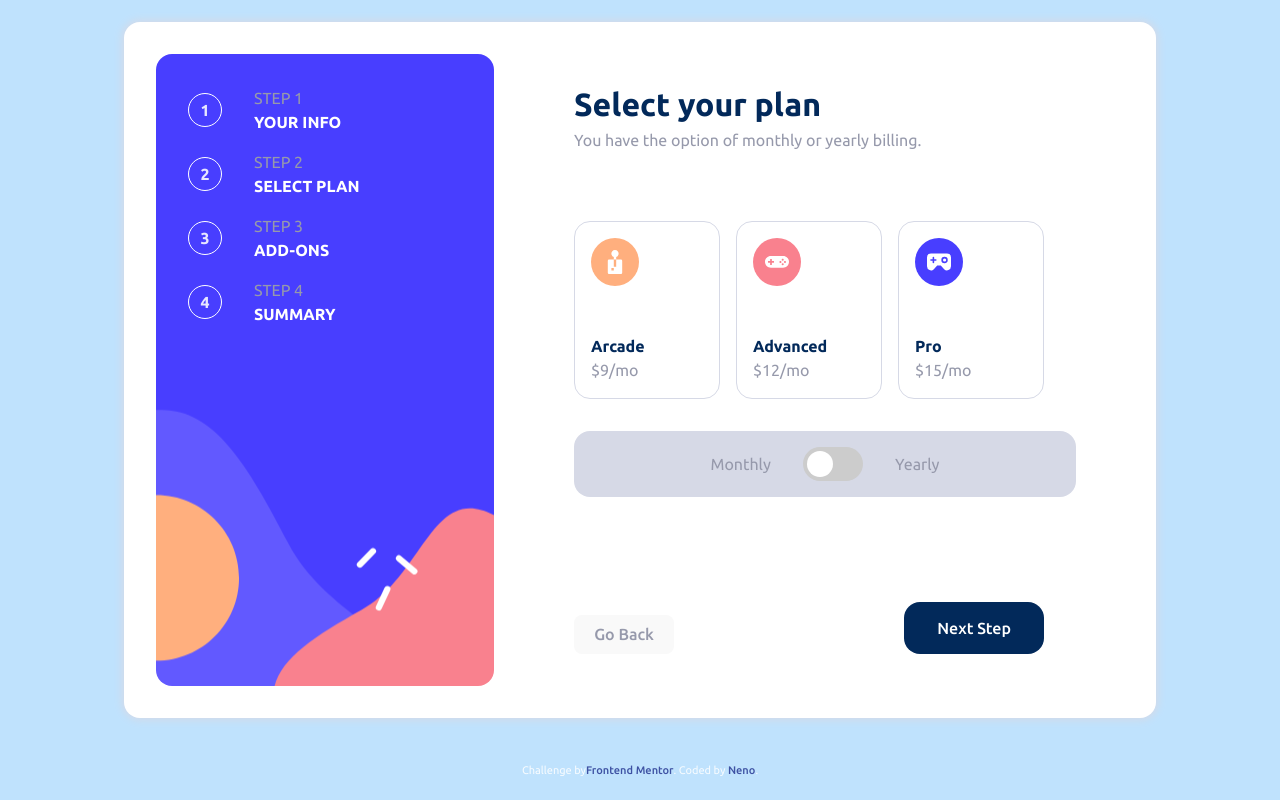
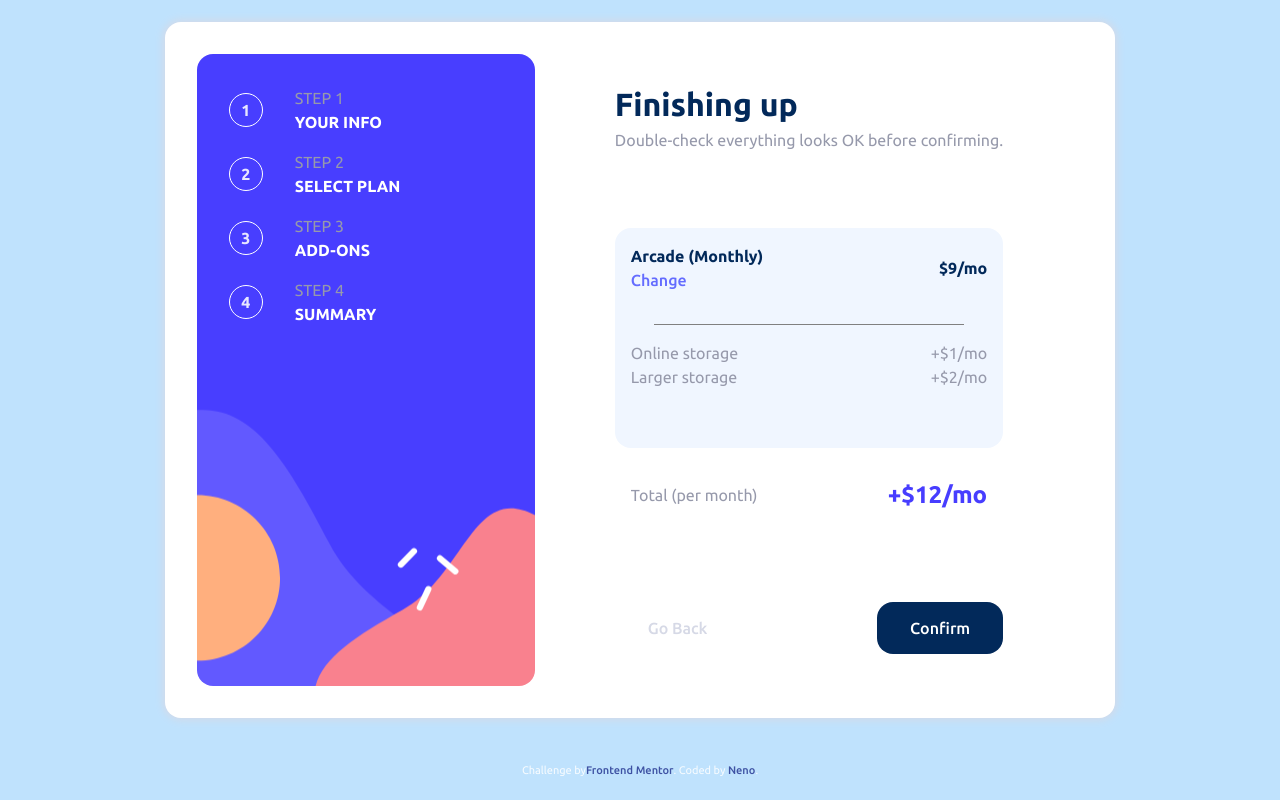
Before and after one commit to NenoPr/multi-step-form, a React (Vite) app: page / in a window 1280 px wide. Built offline with nearby package versions, Linux system fonts and the light colour scheme.

Commit message:
Completed the design for the last two steps in the form.

```diff
--- /dev/null
+++ b/components/AD_Form.jsx
@@ -0,0 +1,81 @@
+import { useState } from "react";
+import "/src/assets/stylesheets/stylesheet-addon.css";
+
+function AD_Form(props) {
+  const [formData, setFormData] = useState({ name: "", email: "", phone: "" });
+
+  const handleChange = (event) => {
+    const { name, value } = event.target;
+    setFormData((prevFormData) => ({ ...prevFormData, [name]: value }));
+  };
+
+  const handleSubmit = (event) => {
+    event.preventDefault();
+    alert(
+      `Name: ${formData.name}, Email: ${formData.email}, Phone Number: ${formData.phone}`
+    );
+  };
+
+  return (
+    <>
+      <div className="form-header-container">
+        <h2 className="form-header">Pick add-ons</h2>
+        <p className="form-desc">
+          Add-ons help enhance your gaming experience.
+        </p>
+      </div>
+      <div className="addon-container">
+        <div className="addon-selection">
+          <input
+            type="checkbox"
+            name="online-service"
+            id="online-service"
+            className="addon-checkbox"
+          />
+          <div className="addon-desc-container">
+            <div className="addon-name">Online service</div>
+            <div className="addon-desc">Access to multiplayer games</div>
+          </div>
+          <div className="addon-price">+$1/mo</div>
+        </div>
+        <div className="addon-selection">
+          <input
+            type="checkbox"
+            name="larger-storage"
+            id="larger-storage"
+            className="addon-checkbox"
+          />
+          <div className="addon-desc-container">
+            <div className="addon-name">Larger storage</div>
+            <div className="addon-desc">Extra 1TB of cloud save</div>
+          </div>
+          <div className="addon-price">+$2/mo</div>
+        </div>
+        <div className="addon-selection">
+          <input
+            type="checkbox"
+            name="customizable-profile"
+            id="customizable-profile"
+            className="addon-checkbox"
+          />
+          <div className="addon-desc-container">
+            <div className="addon-name">Customizable Profile</div>
+            <div className="addon-desc">Custom theme on your profile</div>
+          </div>
+          <div className="addon-price">+$2/mo</div>
+        </div>
+      </div>
+
+      <div className="form-buttons">
+        <button className="form-previous-step" onClick={handleSubmit}>
+          Go Back
+        </button>
+        <button className="form-next-step" onClick={handleSubmit}>
+          Next Step
+        </button>
+      </div>
+    </>
+  );
+}
+
+export default AD_Form;
--- a/components/Plan_Form.jsx
+++ b/components/Plan_Form.jsx
@@ -61,7 +61,7 @@ function Plan_Form(props) {
           </div>
         </div>
         <div className="plan-rate">
-          <div className="plan-rate-text">Monthly</div>
+          <div className="plan-rate-text plan-rate-text-selected">Monthly</div>
           <label className="switch" htmlFor="checkbox">
             <input type="checkbox" id="checkbox" />
             <div className="slider round"></div>
--- /dev/null
+++ b/components/SUM_Form.jsx
@@ -0,0 +1,64 @@
+import { useState } from "react";
+import "/src/assets/stylesheets/stylesheet-summary.css";
+
+function AD_Form(props) {
+  const [formData, setFormData] = useState({ name: "", email: "", phone: "" });
+
+  const handleChange = (event) => {
+    const { name, value } = event.target;
+    setFormData((prevFormData) => ({ ...prevFormData, [name]: value }));
+  };
+
+  const handleSubmit = (event) => {
+    event.preventDefault();
+    alert(
+      `Name: ${formData.name}, Email: ${formData.email}, Phone Number: ${formData.phone}`
+    );
+  };
+
+  return (
+    <>
+      <div className="form-header-container">
+        <h2 className="form-header">Finishing up</h2>
+        <p className="form-desc">
+          Double-check everything looks OK before confirming.
+        </p>
+      </div>
+      <div className="summary-container">
+        <div className="summary-plan-container">
+          <div className="summary-plan">
+            <div className="summary-plan-desc">Arcade (Monthly)</div>
+            <a href="">Change</a>
+          </div>
+          <div className="summary-pricing">$9/mo</div>
+        </div>
+        <div className="summary-line"></div>
+        <div className="summary-addons">
+          <div className="summary-service">
+            <div className="summary-service-plan">Online storage</div>
+            <div className="summary-service-price">+$1/mo</div>
+          </div>
+          <div className="summary-service">
+            <div className="summary-service-plan">Larger storage</div>
+            <div className="summary-service-price">+$2/mo</div>
+          </div>
+        </div>
+      </div>
+      <div className="summary-total-container">
+        <div className="summary-total-text">Total (per month)</div>
+        <div className="summary-total-price">+$12/mo</div>
+      </div>
+
+      <div className="form-buttons">
+        <button className="form-previous-step" onClick={handleSubmit}>
+          Go Back
+        </button>
+        <button className="form-confirm" onClick={handleSubmit}>
+          Confirm
+        </button>
+      </div>
+    </>
+  );
+}
+
+export default AD_Form;
--- a/src/App.css
+++ b/src/App.css
@@ -107,6 +107,7 @@ body {
 }
 
 .form-header-container {
+  flex: 1;
   display: flex;
   flex-direction: column;
   align-self: flex-start;
@@ -156,7 +157,8 @@ body {
   border-color: var(--purplish-blue);
 }
 
-.plan-buttons {
+.form-buttons {
+  flex: 1;
   display: flex;
   width: 100%;
   align-items: flex-end;
@@ -172,10 +174,24 @@ body {
   border-radius: 1rem;
   width: fit-content;
   justify-self: flex-end;
+  border-color: var(--marine-blue);
+  outline-color: var(--marine-blue);
+  outline: var(--marine-blue);
+}
+
+.form-next-step:hover {
+  background-color: #2497d9;
+  border-color: #2497d9;
+  outline-color: #2497d9;
+  outline: #2497d9;
 }
 
 .form-previous-step {
-  color: var(--cool-gray);
+  padding: 1rem;
+  padding-left: 2rem;
+  padding-right: 2rem;
+  color: var(--light-gray);
+  background-color: #fff;
 }
 
 .attribution {
--- a/src/App.jsx
+++ b/src/App.jsx
@@ -3,6 +3,8 @@ import reactLogo from "./assets/react.svg";
 import viteLogo from "/vite.svg";
 import PI_Form from "../components/PI_Form";
 import Plan_Form from "../components/Plan_Form";
+import AD_Form from "../components/AD_Form";
+import SUM_Form from "../components/SUM_Form";
 import "./App.css";
 
 function App() {
@@ -52,7 +54,9 @@ function App() {
 
         <div className="step-container step-1-pi-container">
           {/* <PI_Form props={setForm}></PI_Form> */}
-          <Plan_Form></Plan_Form>
+          {/* <Plan_Form></Plan_Form> */}
+          {/* <AD_Form></AD_Form> */}
+          <SUM_Form></SUM_Form>
         </div>
       </div>
       <div className="attribution">
--- /dev/null
+++ b/src/assets/stylesheets/stylesheet-addon.css
@@ -0,0 +1,74 @@
+.addon-container {
+  display: flex;
+  flex-direction: column;
+  gap: 1rem;
+}
+
+.addon-selection {
+  display: flex;
+  align-items: center;
+  border-radius: 1rem;
+  border: 0.1rem solid var(--light-gray);
+  padding: 1rem;
+  cursor: pointer;
+  width: 22vw;
+}
+
+.addon-selection:hover {
+  border-color: var(--purplish-blue);
+  background-color: var(--magnolia);
+}
+
+.addon-checkbox {
+  flex: 1;
+  margin-right: 1rem;
+  transform: scale(1.5);
+  background-color: #fff;
+}
+
+.addon-desc-container {
+  flex: 10;
+  display: flex;
+  flex-direction: column;
+}
+
+.addon-name {
+  color: var(--marine-blue);
+  font-weight: 700;
+}
+
+.addon-desc {
+  display: flex;
+  flex-direction: column;
+  color: var(--cool-gray);
+}
+
+.addon-price {
+  flex: 1;
+  justify-self: flex-end;
+  color: var(--cool-gray);
+}
+
+.container {
+  margin: 0 auto;
+}
+
+.addon-rate {
+  display: flex;
+  align-items: center;
+  justify-content: center;
+  gap: 2rem;
+  background-color: var(--light-gray);
+  padding: 1rem;
+  border-radius: 1rem;
+  width: 100%;
+}
+
+.addon-rate-text {
+  color: var(--cool-gray);
+  font-weight: 700;
+}
+
+.addon-rate-text-selected {
+  color: var(--marine-blue);
+}
--- a/src/assets/stylesheets/stylesheet-plan.css
+++ b/src/assets/stylesheets/stylesheet-plan.css
@@ -5,6 +5,7 @@
 }
 
 .selection-container {
+  flex: 10;
   display: flex;
   justify-content: space-between;
   gap: 1rem;
@@ -23,13 +24,13 @@
 }
 
 .plan-selection:hover {
-    border-color: var(--purplish-blue);
-    background-color: var(--magnolia);
+  border-color: var(--purplish-blue);
+  background-color: var(--magnolia);
 }
 
 .plan-desc {
-    display: flex;
-    flex-direction: column;
+  display: flex;
+  flex-direction: column;
 }
 
 .plan-image {
@@ -57,7 +58,7 @@
 }
 
 .slider {
-  background-color: #ccc;
+  background-color: var(--marine-blue);
   bottom: 0;
   cursor: pointer;
   left: 0;
@@ -111,4 +112,9 @@ input:checked + .slider:before {
 
 .plan-rate-text {
   color: var(--cool-gray);
+  font-weight: 700;
 }
+
+.plan-rate-text-selected {
+  color: var(--marine-blue);
+}
--- /dev/null
+++ b/src/assets/stylesheets/stylesheet-summary.css
@@ -0,0 +1,90 @@
+.summary-container {
+  display: flex;
+  flex-direction: column;
+  border-radius: 1rem;
+  background-color: var(--magnolia);
+  gap: 1rem;
+}
+
+.summary-plan-container {
+  display: flex;
+  align-items: center;
+  padding: 1rem;
+  cursor: pointer;
+  justify-content: space-between;
+}
+
+.summary-plan {
+  display: flex;
+  flex-direction: column;
+}
+
+.summary-plan-desc {
+  color: var(--marine-blue);
+  font-weight: 700;
+}
+
+.summary-pricing {
+  color: var(--marine-blue);
+  font-weight: 700;
+}
+
+.summary-line {
+  border-top: 0.1rem solid gray;
+  width: 80%;
+  align-self: center;
+}
+
+.summary-addons {
+  display: flex;
+  flex-direction: column;
+  color: var(--cool-gray);
+}
+
+.summary-service {
+  display: flex;
+  justify-content: space-between;
+  margin-left: 1rem;
+  margin-right: 1rem;
+}
+
+.summary-total-container {
+  display: flex;
+  align-items: center;
+  justify-content: space-between;
+  color: var(--cool-gray);
+}
+
+.summary-total-text {
+  background-color: white;
+  margin-left: 1rem;
+}
+
+.summary-total-price {
+  margin-right: 1rem;
+  color: var(--purplish-blue);
+  font-weight: 700;
+  font-size: 1.5rem;
+}
+
+.form-previous-step:hover {
+  color: var(--cool-gray);
+  border-color: #fff;
+  outline: #fff;
+}
+
+.form-confirm {
+  padding: 1rem;
+  padding-left: 2rem;
+  padding-right: 2rem;
+  color: white;
+  background-color: var(--marine-blue);
+  border-radius: 1rem;
+  width: fit-content;
+  justify-self: flex-end;
+}
+
+.form-confirm:hover {
+  background-color: var(--purplish-blue);
+  border-color: none;
+}
```
